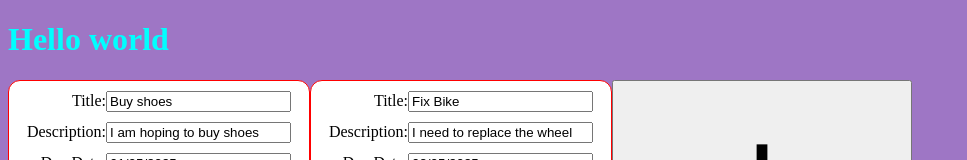
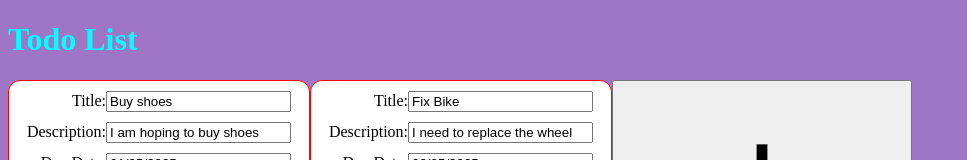
Before and after one commit to Jack-ButlerB/todo-list, a website built with webpack: page src/template.html in a window 1280 px wide. Shown: the top 160 px of the page, without its empty margins (0-967 px from the left). Built offline with nearby package versions, Linux system fonts and the light colour scheme.

Commit message:
updating

```diff
--- a/src/template.html
+++ b/src/template.html
@@ -18,7 +18,7 @@
   <!--[if lt IE 7]>
       <p class="browsehappy">You are using an <strong>outdated</strong> browser. Please <a href="#">upgrade your browser</a> to improve your experience.</p>
     <![endif]-->
-  <h1>Hello world</h1>
+  <h1>Todo List</h1>
 
 
   <!-- <!-- <div class="todoItemContainer">
```
